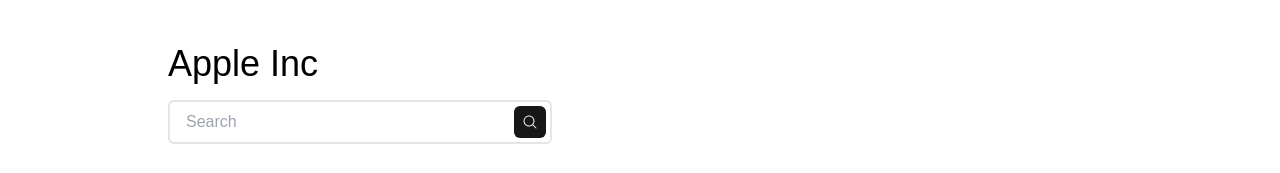
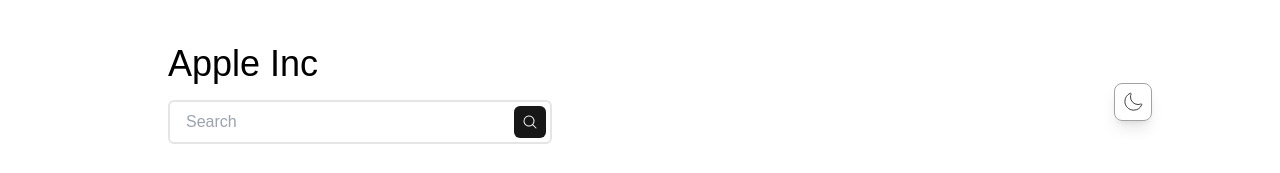
Before and after one commit to yigitaksoy/StockX, a React (Vite) app: page / in a window 1280 px wide. Shown: the top 173 px of the page. Built offline with nearby package versions, Linux system fonts and the light colour scheme; a web font is replaced by a local one.

Commit message:
Add Theme Switch component

```diff
--- a/src/components/Header.jsx
+++ b/src/components/Header.jsx
@@ -1,4 +1,5 @@
 import Search from "./Search";
+import ThemeSwitch from "./ThemeSwitch";
 const Header = ({ name }) => {
   return (
     <>
@@ -6,6 +7,7 @@
         <h1 className="text-4xl">{name}</h1>
         <Search />
       </div>
+      <ThemeSwitch />
     </>
   );
 };
--- /dev/null
+++ b/src/components/ThemeSwitch.jsx
@@ -0,0 +1,11 @@
+import { MoonIcon } from "@heroicons/react/24/solid";
+
+const ThemeSwitch = () => {
+  return (
+    <button className="absolute right-8 rounded-lg border-1 border-neutral-400 p-2 shadow-lg xl:right-32">
+      <MoonIcon className="h-5 w-5 cursor-pointer fill-none stroke-neutral-900 stroke-1" />
+    </button>
+  );
+};
+
+export default ThemeSwitch;
```
